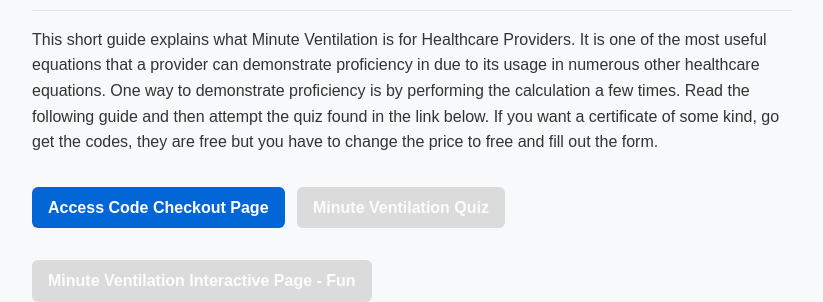
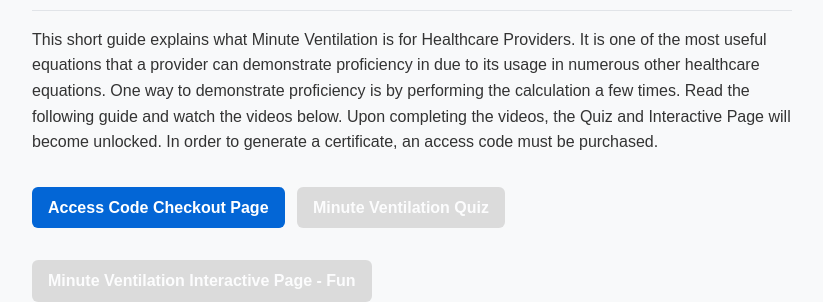
Before and after one commit to ZBZFirst/info, a Jekyll site: the page built from quiz1/MinuteVentilationExplained.md, in a window 1280 px wide and 900 px high, cut to the strip 0-853 px from the top of the window. Shown: the part 376-678 px from the top of the strip, without its empty margins (228-1051 px from the left). Built offline with Jekyll 4.4.1, drawn with Linux system fonts in a browser that asks for light colours.

Commit message:
Update MinuteVentilationExplained.md

```diff
--- a/quiz1/MinuteVentilationExplained.md
+++ b/quiz1/MinuteVentilationExplained.md
@@ -5,7 +5,7 @@
 
 # What is Minute Ventilation?
 
-<p>This short guide explains what Minute Ventilation is for Healthcare Providers. It is one of the most useful equations that a provider can demonstrate proficiency in due to its usage in numerous other healthcare equations. One way to demonstrate proficiency is by performing the calculation a few times. Read the following guide and then attempt the quiz found in the link below. If you want a certificate of some kind, go get the codes, they are free but you have to change the price to free and fill out the form.</p>
+<p>This short guide explains what Minute Ventilation is for Healthcare Providers. It is one of the most useful equations that a provider can demonstrate proficiency in due to its usage in numerous other healthcare equations. One way to demonstrate proficiency is by performing the calculation a few times. Read the following guide and watch the videos below. Upon completing the videos, the Quiz and Interactive Page will become unlocked. In order to generate a certificate, an access code must be purchased.</p>
 
 <a href="https://buy.stripe.com/8wM17H2yObCt8Mw008" class="quiz-link" title="Go Here to Obtain an Access Codez">Access Code Checkout Page</a>
 <a href="testquiz.html" class="quiz-link disabled" title="Test Minute Ventilation Quiz">Minute Ventilation Quiz</a>
```
